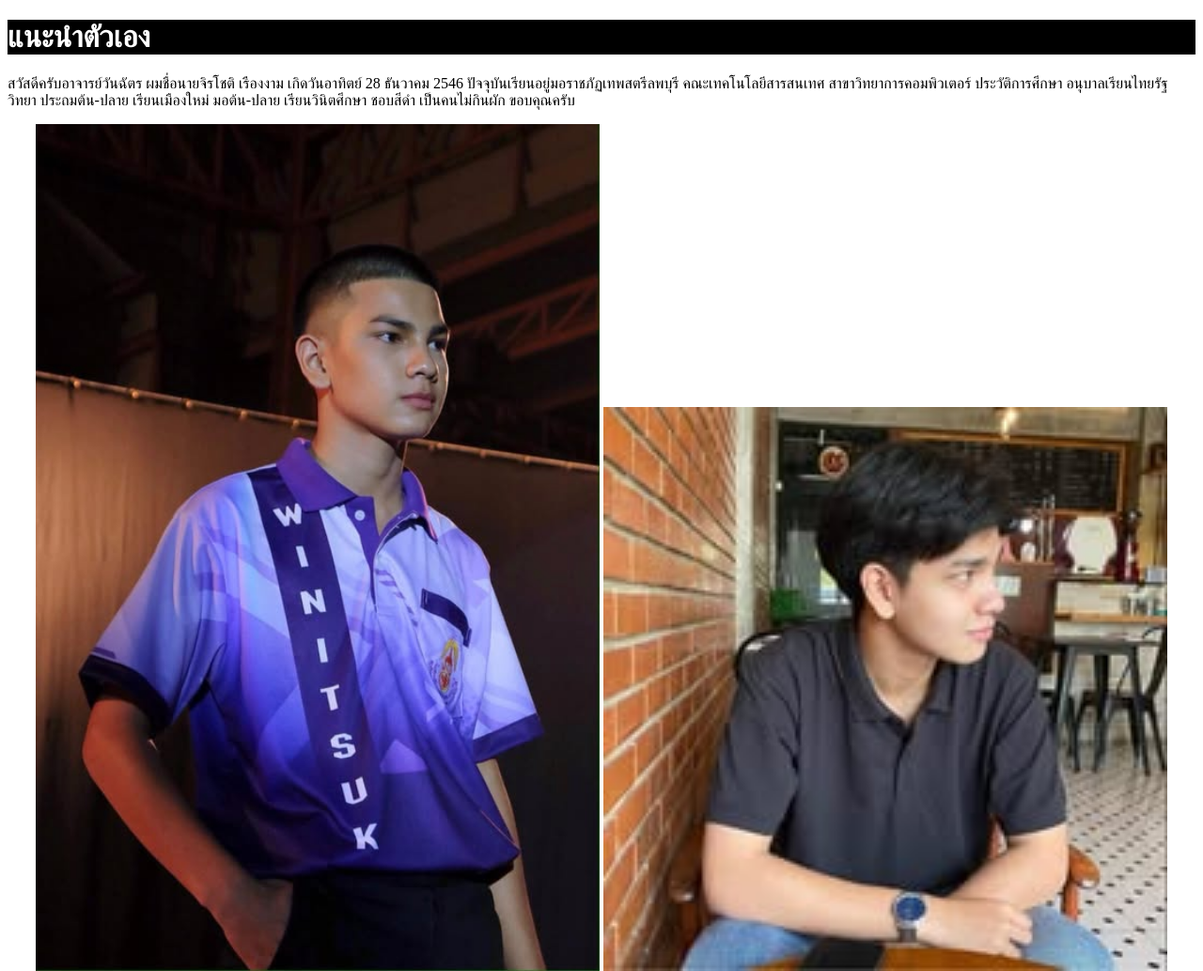
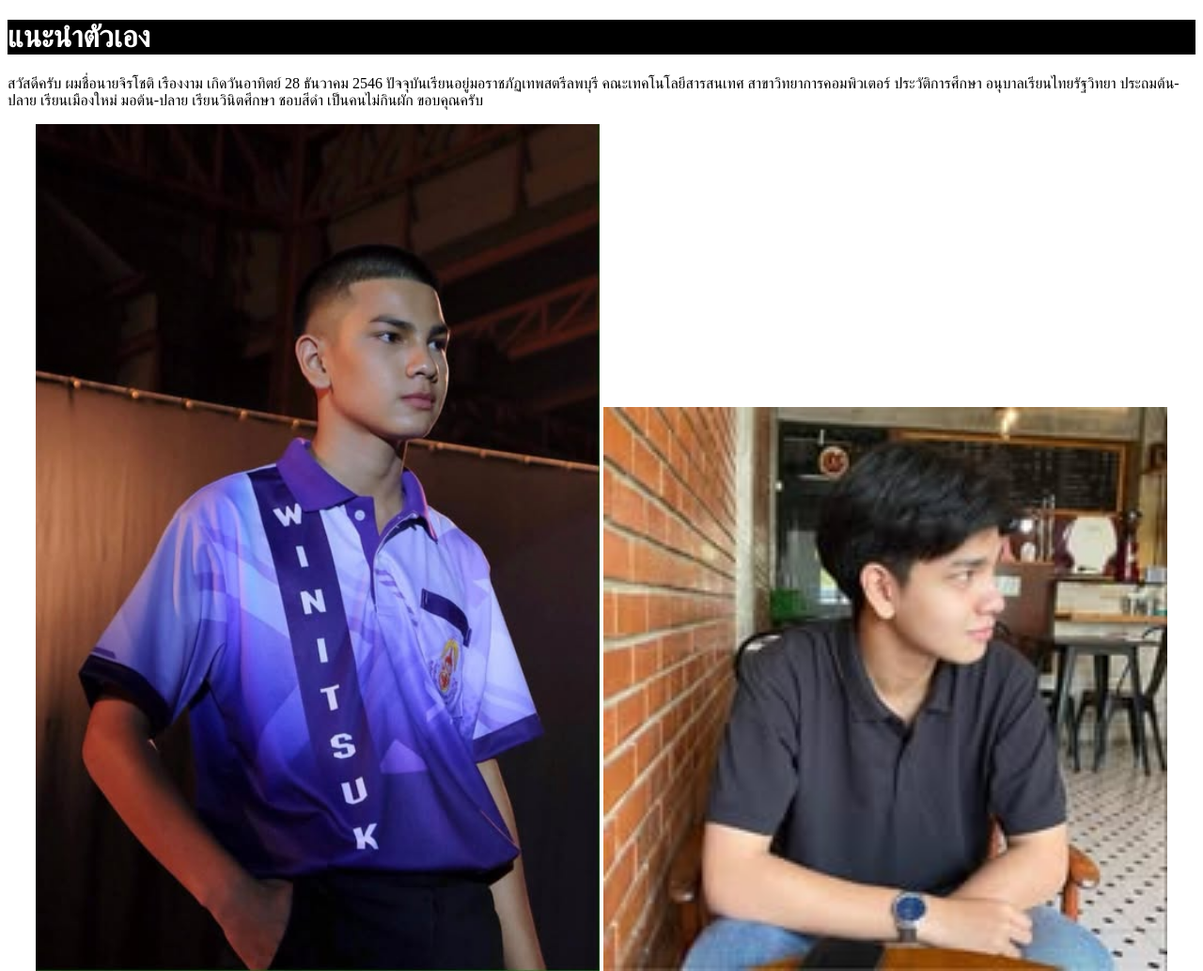
Before and after one commit to jirachot2003/web-102, a plain HTML site: page index.html in a window 1280 px wide. Shown: the top 1033 px of the page at 94% size. Drawn offline with Linux system fonts and the light colour scheme.

Commit message:
Update index.html

```diff
--- a/index.html
+++ b/index.html
@@ -8,7 +8,7 @@
     <h1>แนะนำตัวเอง</h1>
 </div>
 
-<p>สวัสดีครับอาจารย์วันฉัตร ผมชื่อนายจิรโชติ เรืองงาม เกิดวันอาทิตย์ 28 ธันวาคม 2546 ปัจจุบันเรียนอยู่มอราชภัฏเทพสตรีลพบุรี คณะเทคโนโลยีสารสนเทศ สาขาวิทยาการคอมพิวเตอร์
+<p>สวัสดีครับ ผมชื่อนายจิรโชติ เรืองงาม เกิดวันอาทิตย์ 28 ธันวาคม 2546 ปัจจุบันเรียนอยู่มอราชภัฏเทพสตรีลพบุรี คณะเทคโนโลยีสารสนเทศ สาขาวิทยาการคอมพิวเตอร์
     ประวัติการศึกษา อนุบาลเรียนไทยรัฐวิทยา
     ประถมต้น-ปลาย เรียนเมืองใหม่
     มอต้น-ปลาย เรียนวินิตศึกษา
@@ -27,4 +27,5 @@
 </div>
 </body>
 
+
 </html>
```
